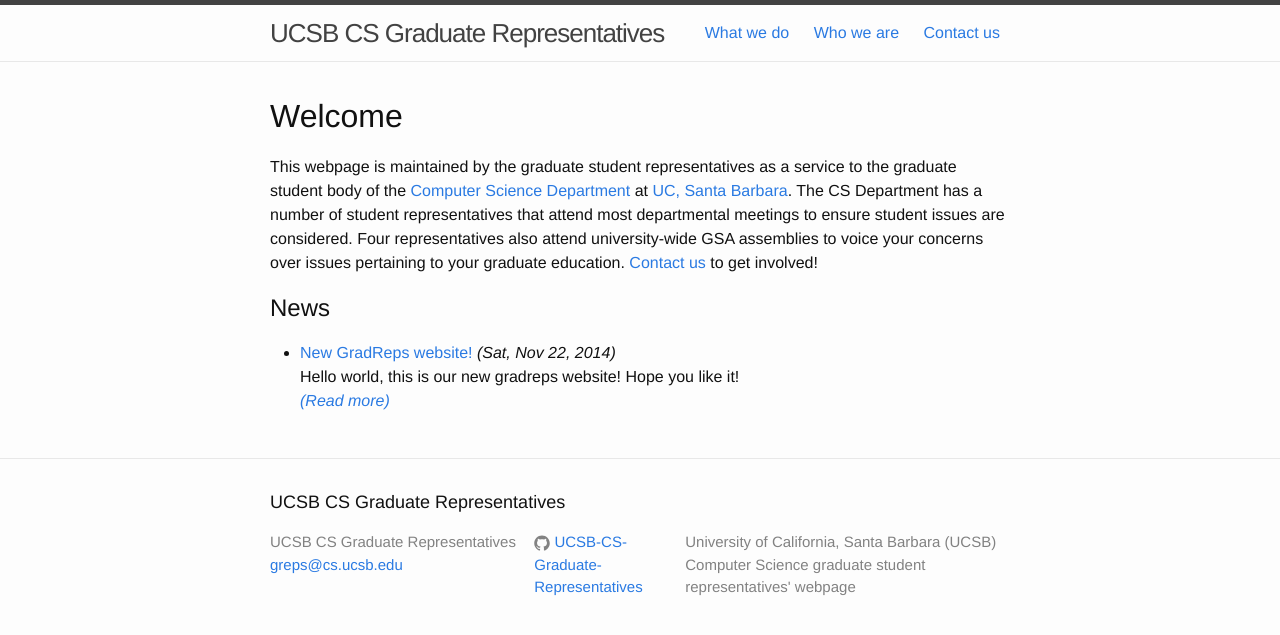
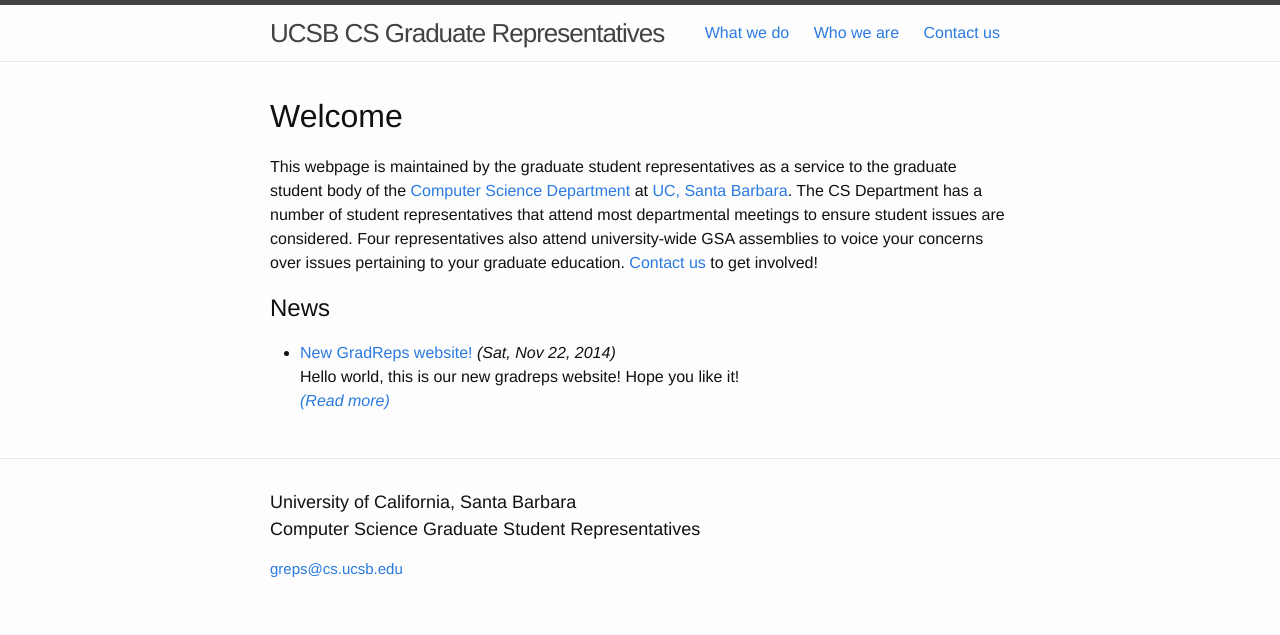
Before and after one commit to UCSB-CS-Graduate-Representatives/UCSB-CS-Graduate-Representatives.github.io, a Jekyll site: the page built from index.md, in a window 1280 px wide. Shown: the top 635 px of the page. Built offline with Jekyll 4.4.1, drawn with Linux system fonts in a browser that asks for light colours.

Commit message:
minor footer cleanup

```diff
--- a/_config.yml
+++ b/_config.yml
@@ -2,15 +2,19 @@
 title: UCSB CS Graduate Representatives
 email: greps@cs.ucsb.edu
 description: > # this means to ignore newlines until "baseurl:"
-    University of California, Santa Barbara (UCSB) Computer Science graduate student representatives' webpage
+    University of California, Santa Barbara
+    Computer Science
+    Graduate Student Representatives
+
+footer_1: University of California, Santa Barbara
+footer_2: Computer Science Graduate Student Representatives
 baseurl: "" # the subpath of your site, e.g. /blog/
-url: "http://yourdomain.com" # the base hostname & protocol for your site
+url: "https://ucsb-cs-graduate-representatives.github.io" # the base hostname & protocol for your site
 github_username: UCSB-CS-Graduate-Representatives
 permalink: pretty
 
 # Build settings
 markdown: kramdown
-
 
 # Navigation toolbar:
 navigation:
--- a/_includes/footer.html
+++ b/_includes/footer.html
@@ -2,32 +2,15 @@
 
   <div class="wrapper">
 
-    <h2 class="footer-heading">{{ site.title }}</h2>
+    <h2 class="footer-heading">
+        {{ site.footer_1 }}<br>
+        {{ site.footer_2 }}
+    </h2>
 
     <div class="footer-col-wrapper">
-      <div class="footer-col  footer-col-1">
+      <div class="footer-col footer-col-3">
         <ul class="contact-list">
-          <li>{{ site.title }}</li>
           <li><a href="mailto:{{ site.email }}">{{ site.email }}</a></li>
-        </ul>
-      </div>
-
-      <div class="footer-col  footer-col-2">
-        <ul class="social-media-list">
-          {% if site.github_username %}
-          <li>
-            <a href="https://github.com/{{ site.github_username }}">
-              <span class="icon  icon--github">
-                <svg viewBox="0 0 16 16">
-                  <path fill="#828282" d="M7.999,0.431c-4.285,0-7.76,3.474-7.76,7.761 c0,3.428,2.223,6.337,5.307,7.363c0.388,0.071,0.53-0.168,0.53-0.374c0-0.184-0.007-0.672-0.01-1.32 c-2.159,0.469-2.614-1.04-2.614-1.04c-0.353-0.896-0.862-1.135-0.862-1.135c-0.705-0.481,0.053-0.472,0.053-0.472 c0.779,0.055,1.189,0.8,1.189,0.8c0.692,1.186,1.816,0.843,2.258,0.645c0.071-0.502,0.271-0.843,0.493-1.037 C4.86,11.425,3.049,10.76,3.049,7.786c0-0.847,0.302-1.54,0.799-2.082C3.768,5.507,3.501,4.718,3.924,3.65 c0,0,0.652-0.209,2.134,0.796C6.677,4.273,7.34,4.187,8,4.184c0.659,0.003,1.323,0.089,1.943,0.261 c1.482-1.004,2.132-0.796,2.132-0.796c0.423,1.068,0.157,1.857,0.077,2.054c0.497,0.542,0.798,1.235,0.798,2.082 c0,2.981-1.814,3.637-3.543,3.829c0.279,0.24,0.527,0.713,0.527,1.437c0,1.037-0.01,1.874-0.01,2.129 c0,0.208,0.14,0.449,0.534,0.373c3.081-1.028,5.302-3.935,5.302-7.362C15.76,3.906,12.285,0.431,7.999,0.431z"/>
-                </svg>
-              </span>
-
-              <span class="username">{{ site.github_username }}</span>
-            </a>
-          </li>
-          {% endif %}
-
           {% if site.twitter_username %}
           <li>
             <a href="https://twitter.com/{{ site.twitter_username }}">
@@ -42,14 +25,9 @@
             </a>
           </li>
           {% endif %}
+
         </ul>
       </div>
-
-      <div class="footer-col  footer-col-3">
-        <p class="text">{{ site.description }}</p>
-      </div>
     </div>
-
   </div>
-
 </footer>
```
